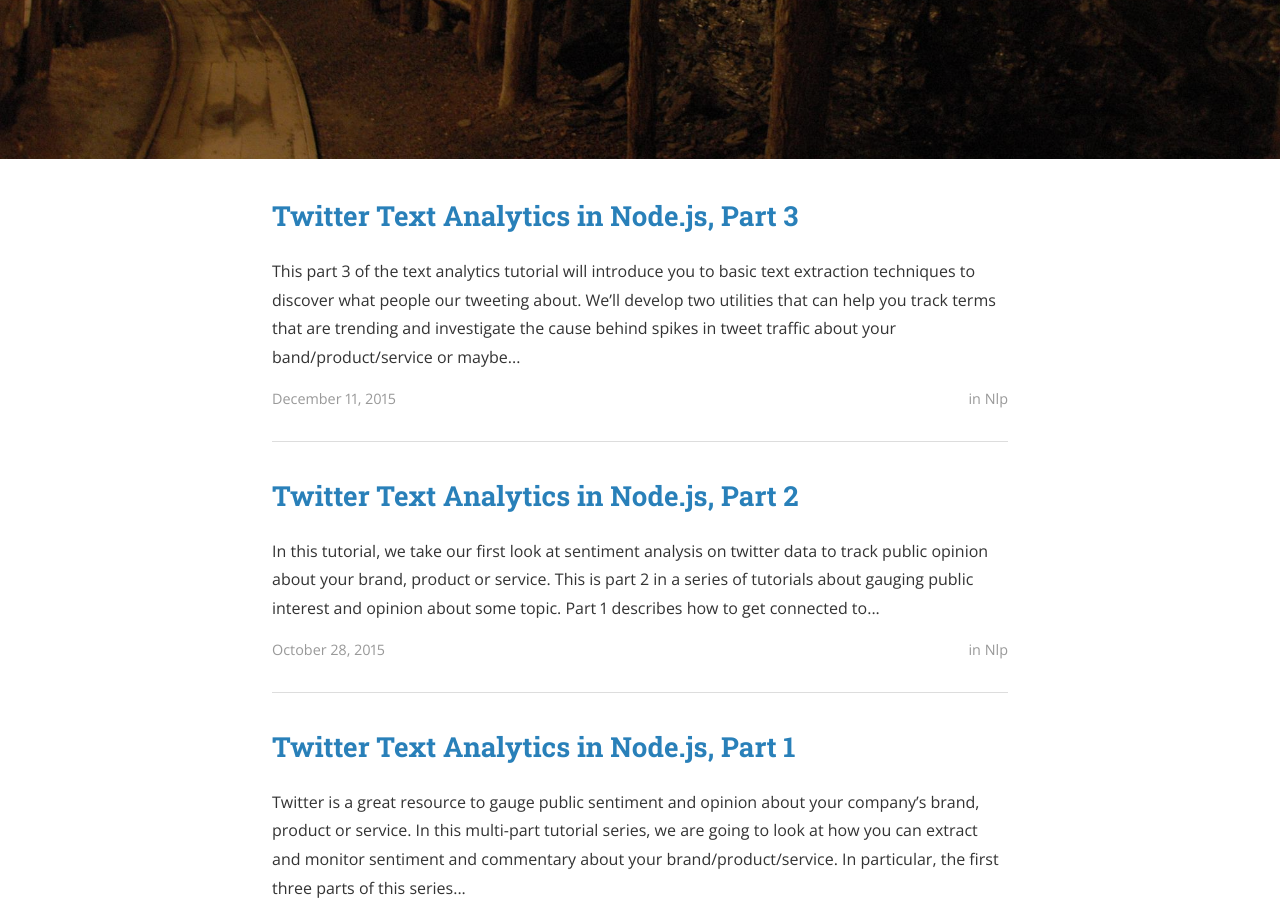
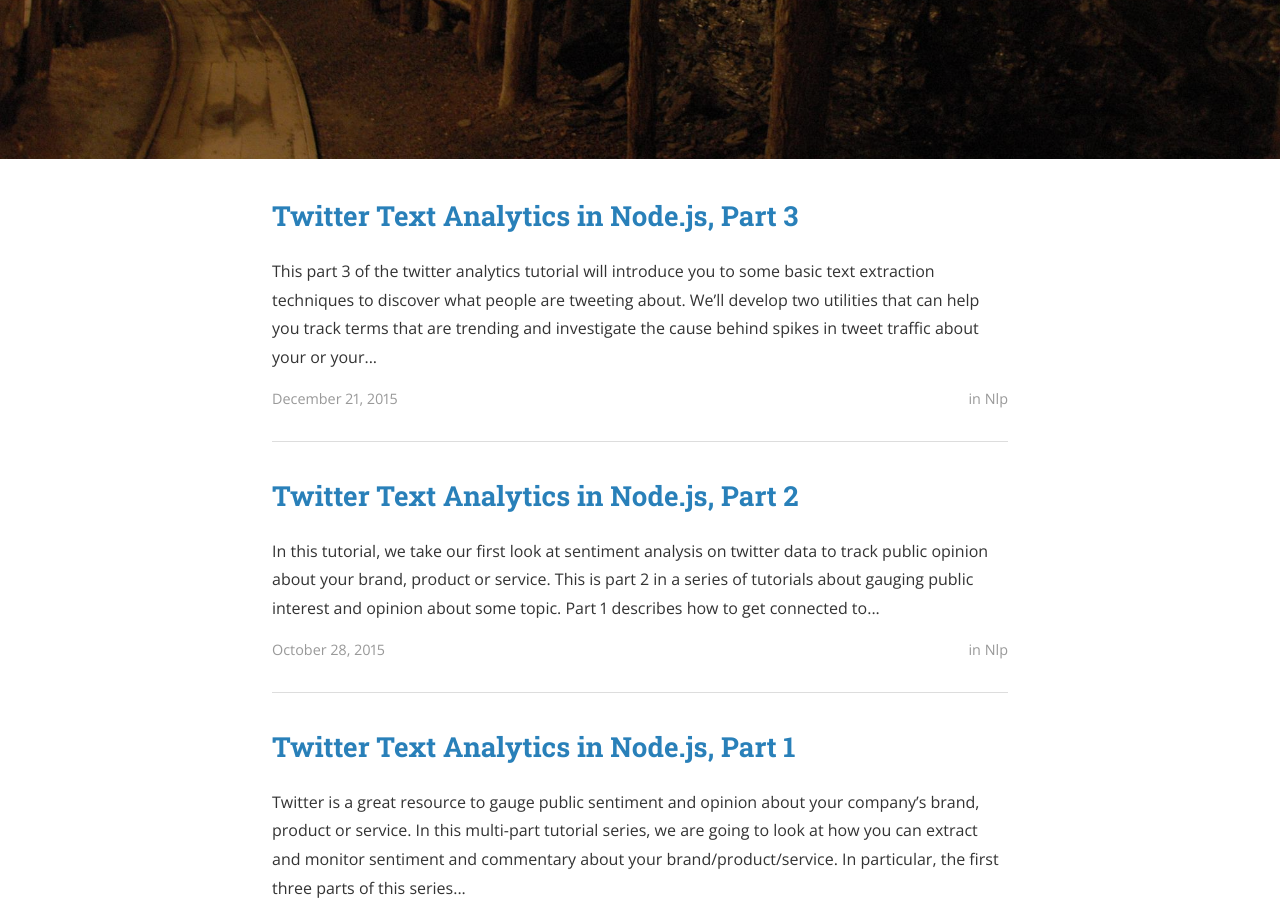
Before and after one commit to sathibault/blog, a Jekyll site: the page built from index.html, in a window 1280 px wide and 900 px high, scrolled down 344 px. Built offline with Jekyll 4.4.1, drawn with Linux system fonts in a browser that asks for light colours; nearby versions of some CDN libraries; the list of posts is cut into pages by our own code; a style sheet for code colours, icons or effects is not loaded; some of the changed lines change nothing that is shown.

Commit message:
Tutorial 3 final edit

````diff
--- a/_posts/2015-12-21-twitter-3.md
+++ b/_posts/2015-12-21-twitter-3.md
@@ -1,34 +1,34 @@
 ---
 layout: post
 title:  "Twitter Text Analytics in Node.js, Part 3"
-date:   2015-12-11 10:22:00
+date:   2015-12-21 10:38:00
 categories: nlp
 tags: nlp twitter aws
 ---
 
 ![Twitter Dashboard]({{ site.url }}/assets/tutorial-feature.png)
 
-This part 3 of the text analytics tutorial will introduce you to basic
-text extraction techniques to discover what people our tweeting about.
-We'll develop two utilities that can help you track terms that are
-trending and investigate the cause behind spikes in tweet traffic about
-your band/product/service or maybe your competitors'
-band/products/services.  Previously, in [part 1][part1] we got
-connected to the twitter feed and created a dashboard with graphs that
-display count metrics for our topic and extended that in [part 2][part2]
-to track the aggregate sentiment for our topic over time.
+This part 3 of the twitter analytics tutorial will introduce you to
+some basic text extraction techniques to discover what people are
+tweeting about.  We'll develop two utilities that can help you track
+terms that are trending and investigate the cause behind spikes in
+tweet traffic about your or your competitors' brand/products/services.
+Previously in [part 1][part1], we got connected to the twitter feed
+and created a dashboard with graphs that display count metrics for our
+topic, and then extended that in [part 2][part2] to track the
+aggregate sentiment for the topic over time.
 
 In this tutorial, we will be processing the tweets from the files
 created by the tweeter client developed in [part 1][part1] using the
-same [LX NLP Server][lxserver], so you'll want to go through that one
+same [LX NLP Server][lxserver]; so you'll want to go through that one
 first.
 
 ## Getting Started
 
 In [part 1][part1] of this tutorial series, we developed a Twitter
-client that subscribes to the Twitter API to receive a continuous feed
-of tweets about some topic by keywords.  The client, in addition to
-collecting metrics, writes the tweets to a log file that is rotated
+client that subscribes to the Twitter API and receives a continuous
+feed of tweets about some topic by keywords.  The client, in addition
+to collecting metrics, writes the tweets to a log file that is rotated
 daily.
 
 We now want to write a couple command-line tools that process the
@@ -41,16 +41,16 @@
 
 Let's first look out how we can read the data in the tweet log files
 so we can process them.  Unfortunately, there is no real elegant way
-to process a file line by line built-in to node.js.  For this
+to process a file line by line that is built-in to node.js.  For this
 tutorial, I chose to use the n-readlines module which makes it easy to
-get read lines from a file without any asynchronous programming.
+read lines from a file without any asynchronous programming.
 Install this module via npm as follows:
 
 ~~~~~~~~~~javascript
 npm install n-readlines
 ~~~~~~~~~~
 
-Reading a file line by line is very simple with n-readlines with a
+Reading a file line by line is very simple using n-readlines with a
 loop like the following:
 
 ~~~~~~~~~~javascript
@@ -63,30 +63,30 @@
 }
 ~~~~~~~~~~
 
-Creating the `new readlines` line creates a reader for the file, and
+The `new readlines(...)` line creates a reader for the file, and
 the `next` method returns one line at a time from the file or
-undefined when there are no more files.
+undefined when there are no more lines.
 
 ## Named Entity/Noun Phrase Extraction
 
-This first utility, topics.js is going to use Named Entity Extraction
+This first utility (topics.js) is going to use Named Entity Extraction
 (NER) and noun phrase extraction to identify what things people are
 tweeting about.  It reads all the tweets and then reports the top
-entities/noun phrases by frequency of occurrence.
+entities/noun phrases by their frequency of occurrence.
 
 ### Setup
 
-The code developed in [part 2][part2] used the NLP module via the
-REST API.  This time we are using the NLP library directly via the
-Javascript API since we are processing data in batch.  The Javascript
-API is exported by the `lxnlp` module that is globally installed on
-the [LX NLP Server][lxserver].  See the
-[full documentation](http://www.lexicadb.com/lxserver/nlp_js.html) for full
-detail of the Javascript API.
+The code developed in [part 2][part2] used the NLP module via the REST
+API.  This time we are using the NLP library directly via the
+Javascript API since we are processing data in batch mode.  The
+Javascript API is exported by the `lxnlp` module that is globally
+installed on the [LX NLP Server][lxserver].  See the [full
+documentation](http://www.lexicadb.com/lxserver/nlp_js.html) for
+details about any of the NLP methods used here.
 
-We will run this script with the filename of the tweet log to process.
-Start topics.js with some setup to load required modules and check
-command-line arguments.
+We will run the topics.js script with the filename of the tweet log to
+process.  The script starts with some setup code to load required
+modules and check command-line arguments:
 
 ~~~~~~~~~~javascript
 var nlp = require('lxnlp');
@@ -115,13 +115,18 @@
 
 ### Loading
 
-In addition to a document, the `lxnlp` module has the concept of a collection of documents.  The NER and noun-phrase extraction functions are available at both the document and the collection level.  In this tool, we want to work on a whole collection of tweets, so we create a collection:
+In addition to a document, the `lxnlp` module has the concept of a
+collection of documents.  The NER and noun-phrase extraction functions
+are available at both the document and the collection level.  In this
+tool, we want to process the whole collection of tweets, so we create
+a collection:
 
 ```
 var collection = nlp.collection();
 ```
 
-Now, we can read the tweets from the file and add them to the collection.
+Now, we can read the tweets from the file and add them to the
+collection as shown here:
 
 ~~~~~~~~~~javascript
 var line;
@@ -145,35 +150,38 @@
 ~~~~~~~~~~
 
 The log file messages are in JSON format, so in the body of the loop,
-we use JSON to parse the line and then get the tweet text which is in
-the `message` field of the JSON message.  Then there is a little
-filtering to exclude retweets and potential spam.
+we use the standard JSON module to parse the line and then get the
+tweet text which is in the `message` field of the JSON object.  Then
+there is a little filtering to exclude retweets and potential spam.
 
-This code is a very simple example of a NLP pipeline:
+The code inside the if statement is a very simple example of an NLP
+pipeline.  In this case, we have the following steps in our pipeline:
 
-* text cleaning - standard Javascript methods are used to clean-up the
+* **preprocessing** - standard Javascript methods are used to clean-up the
 text at the string level.  In this case, we just combine multi-line
 texts into a single line.
-* tokenization - This is always the first step in the pipeline; it
-creates a new NlpDocument, imports the raw text, performs
-tokenization and returns the NlpDocument.  Tokenization transforms
-the parses the text into an array of tokens (words and punctuation).
-* POS tagging - Both the NER and noun-phrase extraction procedures are
-based on POS tagging.  POS tagging is based on a machine-learned model
+* **tokenization** - Tokenization parses the text into an array of tokens
+(words and punctuation).  This is always the first step in the pipeline.  The
+`tokenize` method creates a new NlpDocument, imports the raw text, performs
+tokenization and returns the NlpDocument.
+* **POS tagging** - Both the NER and noun-phrase extraction procedures are
+based on POS tagging.  POS tagging employs a machine-learned model
 that predicts the part of speech (noun, verb, etc.) of each token in a
 document.  The `postag` method annotates the tokens in the document with their part of speech and returns the document.
 
-The NlpDocument methods that transform or annotated the document return the document so that they can be chained together.  The above could have been written:
+All the NlpDocument methods that transform or annotate the document
+return the document so that they can be chained together.  For
+example, the above could have been written:
 
 ~~~~~~~~~~javascript
-var doc = nlp.tokenize(text);
+var doc = nlp.tokenize(text)
              .postag();
 ~~~~~~~~~~
 
-### NLP step
+### The extraction step
 
 Having loaded the tweets as a collection of documents, we are now
-ready to process the collection.  NER is just a single call:
+ready to process the collection.  Performing NER is just a single call:
 
 ~~~~~~~~~~javascript
 var entities = collection.posNER();
@@ -181,10 +189,10 @@
 
 This method apples NER to each document in the collection and then
 aggregates all of the recognized names into an array of pairs.  The
-first element is the number of documents containing the named entity,
-and the second element the text of the named entity.  The array is
-sorted by count in ascending order.  Use the Javascript pop function
-to easily report the most frequently occurring entities.
+first element of each pair is the number of documents containing the
+named entity, and the second element the text of the named entity.
+The array is sorted by count in ascending order.  Use the Javascript
+`pop` function to easily report the most frequently occurring entities:
 
 ~~~~~~~~~~javascript
 var n;
@@ -196,7 +204,7 @@
 }
 ~~~~~~~~~~
 
-Noun-phrase extraction works exactly the same way:
+Noun-phrase extraction works exactly the same way using the `posNP` method:
 
 ~~~~~~~~~~javascript
 var phrases = collection.posNP(true);
@@ -209,7 +217,9 @@
 }
 ~~~~~~~~~~
 
-Run this on the LX NLP server as before:
+The topics.js script is now ready to run.  Run this on the LX NLP
+server as before:
+
 ~~~~~~~~~~bash
 /opt/node32/bin/node topics.js tweets.2015-12-10
 ~~~~~~~~~~
@@ -219,16 +229,17 @@
 One way to use this utility is to investigate what's being talked
 about on a given day.  For example, using the dashboard we built
 earlier in this series, we saw a spike in twitter traffic on Aug 20th
-for our keywords Final Fantasy.  Using the topics script we saw iOS
-and Android as top named entities and ipad/iphone/app as top noun
-phrases.  This was due to the release of the mobile app on that day.
-Of course, you already know what is happening in your own business,
-but this is useful for tracking competitors.
+for our keywords Final Fantasy.  Using the topics script, we saw iOS
+and Android as top named entities, and ipad, iphone and app as top
+noun phrases.  This was due to the release of the mobile app on that
+day.  Of course, you already know what is happening in your own
+business, but this is useful for tracking competitors.
 
-Another way to use this data, would be to create a sort of track board
+Another way to use this data would be to create a sort of track board
 that displays the top entities/noun phrases daily.  This could include
 stats like how long they've been on the list or how much they've moved
-up/down etc.
+up/down etc.  This is yet another way to gauge the effectiveness of PR
+and marketing campaigns.
 
 ## Retweet Extraction
 
@@ -236,7 +247,7 @@
 tweet log file, but this time the goal is to report the most retweeted
 tweets.  Let's start with a look at some sample retweets:
 
-~~~~~~~~~~
+~~~~~~~~~~text
 RT @smitharyy: » http://t.co/gI4s10Apsl #FinalFantasy7Remake Final Fantasy 7 Remake Everything we know about the Final Fantasy VII remake: …
 RT @smitharyy: » http://t.co/gI4s10Apsl Final Fantasy 7 Remake #FinalFantasy7Remake Everything we know about the Final Fantasy VII … http:/…
 RT @smitharyy: → http://t.co/gI4s10Apsl Final Fantasy 7 Remake #FinalFantasy7Remake Everything we know about the Final Fantasy VII remake: …
@@ -246,10 +257,10 @@
 @username.  However, even though these are all retweets of the same
 original tweet, the text of the retweets vary.  Some variation is due
 to the tool the user is using which may prefix the retweet differently
-or truncate the end differently.  Also users often add their own text
-before or after the original.
+or truncate the end differently.  Also, users can add their own text
+before or after the original text.
 
-We'd like to identify and count these all as the same retweet.  The
+We'd like to identify and count all these as the same retweet.  The
 process is akin to clustering (creating groups of similar tweets),
 although the variation is minimal making it considerable easier.
 Nevertheless, we'll make use of the bag-of-words model which is
@@ -263,7 +274,7 @@
 and paste, but not very useful for NLP.  For NLP, a text passage is at
 least tokenized, as discussed above, resulting in an array of tokens.
 The next most common representation used is the bag of words (BOW)
-which is simply the set of unique tokens in the passage.  That is an
+which is simply the set of unique tokens in the passage.  That is, an
 unordered list of tokens without duplicates.  The BOW model is useful
 for clustering because it is easy to compare the similarity of two
 documents ignoring the original word order.
@@ -285,26 +296,26 @@
     .bag();
 ~~~~~~~~~~
 
-As always, it begins with nlp.tokenize which creates the document and
+As always, it begins with `nlp.tokenize` which creates the document and
 tokenizes the text.  The next two steps remove punctuation and URLs
 because we don't care about them.
 
 The filter function allows to you filter the tokens in the document
-with a custom function which takes the token as a parameter and
+using a custom function which takes the token as a parameter and
 returns true if the token should be kept or false otherwise.  In this
-case, we filtering out those words at the end of the retweet. This end
-text often has a few letters of some word plus … (Unicode character
-8320) which varies depending on where the app decided to truncate the
-text.
+case, we are filtering out the truncated words near the end of the
+retweet. The truncated words include a few letters of the word plus …
+(Unicode character 8320) which varies depending on where the app
+decided to truncate the text.
 
-Finally, `bag()` simply takes adds the BOW to the document based on
-the set of remaining tokens.
+Finally, `bag` simply adds the BOW to the document based on the set of
+remaining tokens.
 
 ### Matching tweets
 
 Given the BOW model of two tweets, we would like to write a function
-to decide if texts are retweets of the same tweet.  One possibility is
-the following:
+to decide if the two texts are retweets of the same tweet.  One
+possibility is the following:
 
 ~~~~~~~~~~javascript
 // Return true if A subset B or B subset of A
@@ -314,12 +325,11 @@
 }
 ~~~~~~~~~~
 
-This function uses the NlpDocument's intersect function, which
-compares the BOW model of the document to the BOW model of the
-argument.  It returns three values in an array: the words in the first
-document that are not in the second (A-B), the words common to both
-documents (A & B), and the words in the second that are not in the
-first (B-A).
+This function uses the NlpDocument's BOW intersect function, which
+compares the BOWs of the document to the BOWs of the argument.  It
+returns three values in an array: the words in the first document that
+are not in the second (A-B), the words common to both documents (A &
+B), and the words in the second that are not in the first (B-A).
 
 This match function simply returns true if either one is a subset of
 the other, which implies A-B or B-A will be empty.  You could also
@@ -328,7 +338,7 @@
 
 ### The main loop
 
-Put these ideas together, we have the following main loop that loads
+Putting all this together, we have the following main loop that loads
 the tweets and matches them by author and the content of the tweet.
 
 ~~~~~~~~~~javascript
@@ -383,12 +393,13 @@
 }
 ~~~~~~~~~~
 
-The by_author object is a dictionary form author to an array of tweets
-by that other that have been retweeted.  For each retweet, we apply
-the BOW pipeline and try to match it to any tweets already seen by
-that author.  If not matches are found it's added to the tweets by
-that author.  If we do match one already seen, we bump up a counter to
-keep track of how many times that tweet has been retweeted.
+The `by_author` object is used as a dictionary mapping the author to
+an array of tweets by that author that have been retweeted.  For each
+retweet, we apply the BOW pipeline and try to match it to any tweets
+already seen by that author.  If no matches are found it's added to
+the tweets by that author.  If we do match one already seen, we bump
+up a counter to keep track of how many times that tweet has been
+retweeted.
 
 ### Reporting the top retweets
 
@@ -408,7 +419,8 @@
 }
 ~~~~~~~~~~
 
-Finally, we can sort the flat list of tweets and report grab the most frequent retweets using `pop()` as we did in the first app:
+Finally, we can sort the flat list of tweets and grab the most
+frequent retweets using `pop` as we did in the first app:
 
 ~~~~~~~~~~javascript
 tweets.sort(function (a, b) {
@@ -428,10 +440,11 @@
 }
 ~~~~~~~~~~
 
-That's the whole script!  For simplicity, you can grab this strip from my
+That's the whole script!  For simplicity, you can grab this script from my
 [blog repository](https://github.com/sathibault/blog).
 
-When we run this script on our Aug 20th we saw in the topics.js utility we find the number one retweet is:
+When we run this script on our Aug 20th data as we did in the topics.js
+section, we find the number one retweet is:
 
 ```
 FINAL FANTASY VII IS AVAILABLE AT THE APP STORE
@@ -442,20 +455,18 @@
 
 ## Closing
 
-That concludes part 3 of the tutorial, and the initial set of
-tutorials planned for this series.  There are still more topics I hope
-to cover in this series such as full-fledged tweet clustering and
-combining the information we've collected thus far with social network
-analysis.
+That concludes part 3 of the tutorial and the initial set of tutorials
+planned for this series.  There are still more topics I hope to cover
+in this series such as full-fledged tweet clustering and combining the
+information we've collected thus far with social-network analysis.  If
+that sounds interesting, please follow me on Twitter or LinkedIn to
+hear about future posts.  Also, please leave comments and suggestions
+below.
 
 The full source code from this tutorial is
 also available from the GitHub
 [blog repository](https://github.com/sathibault/blog).
 
-Please leave your comments and suggestions below.  Also, don't miss
-the rest of the series - use the contact links at the very bottom of
-this site to follow me on Twitter or LinkedIn!
-
 [lxserver]: https://aws.amazon.com/marketplace/pp/B015GBBBPA/?ref=_ptnr_blog_
 [part1]: {{ site.url }}/nlp/2015/10/07/twitter-1.html
 [part2]: {{ site.url }}/nlp/2015/10/28/twitter-2.html
````
